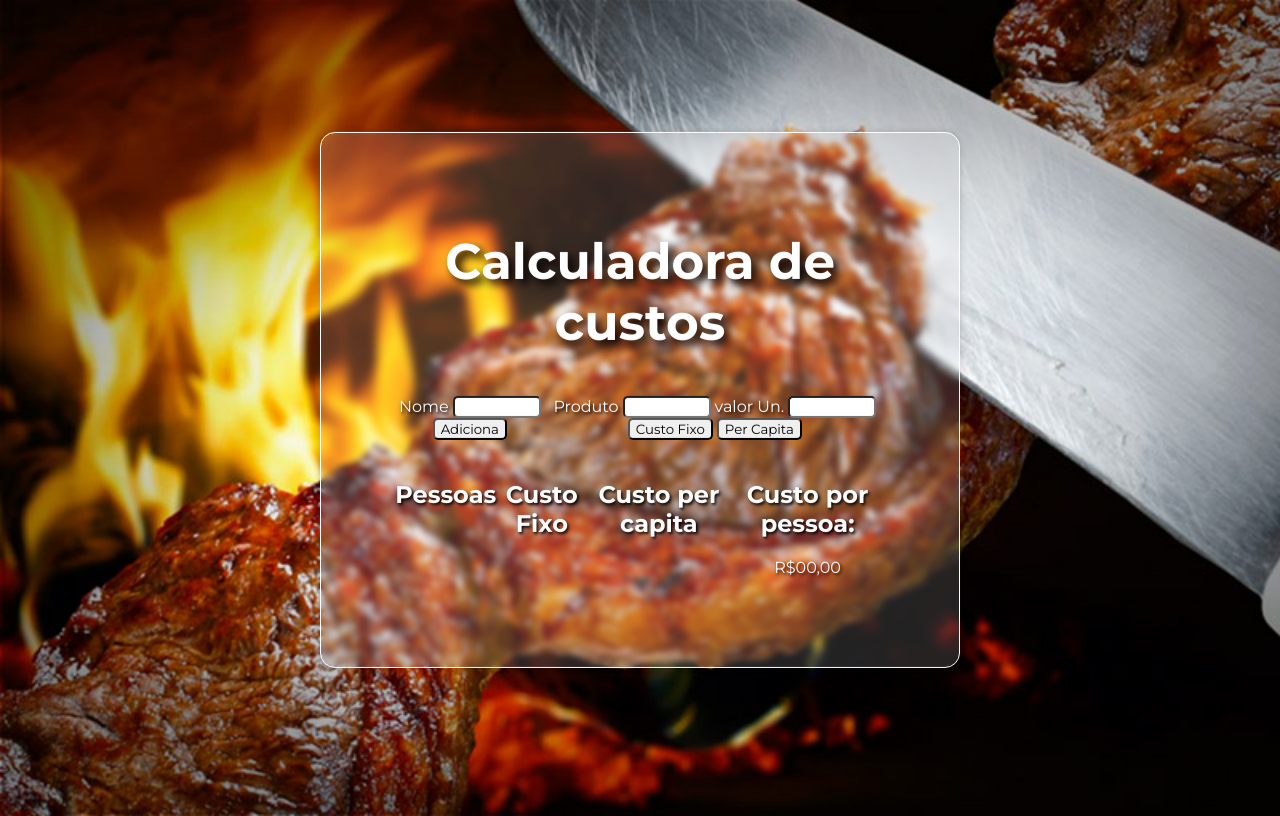
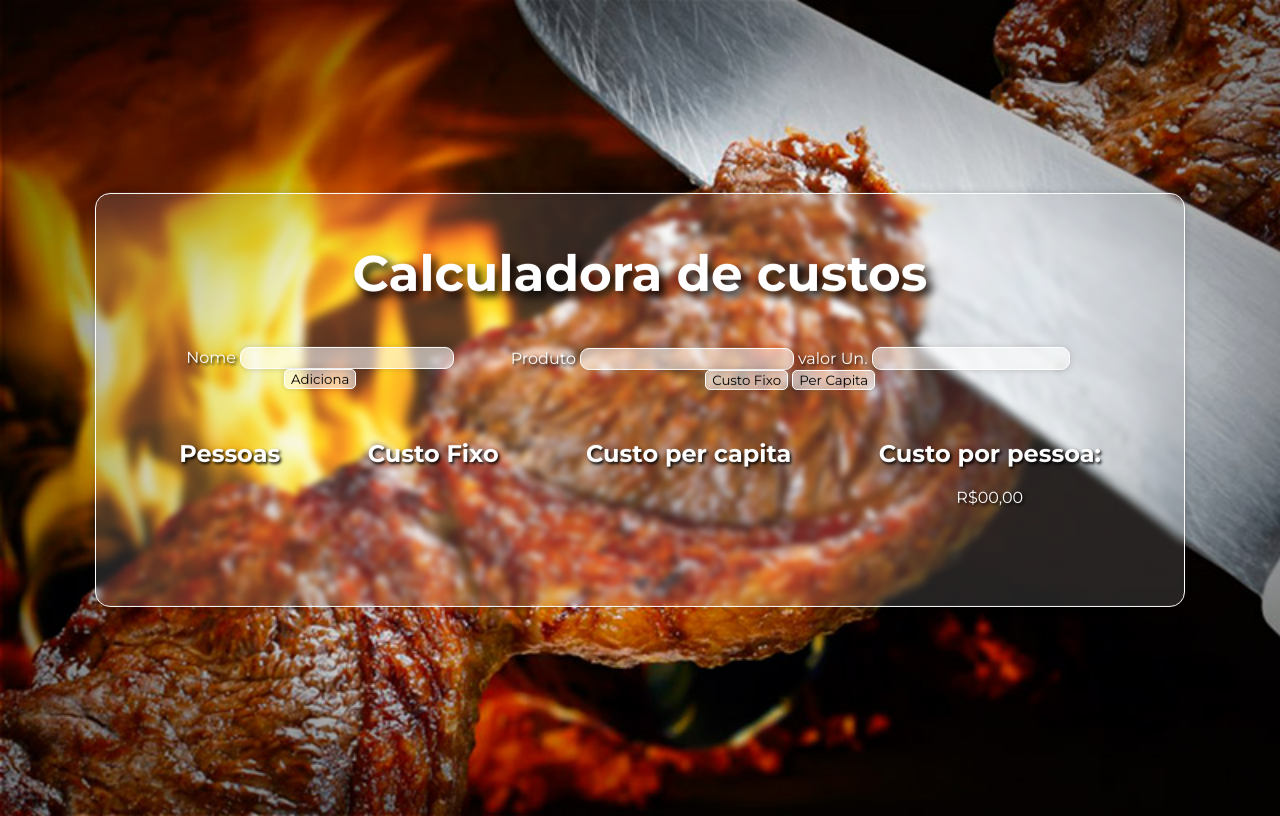
Before and after one commit to NashiCodes/Calculo-do-Churrasco, a plain HTML site: page index.html in a window 1280 px wide. Drawn offline with Linux system fonts and the light colour scheme.

Commit message:
ajusta detalhes da estilização

```diff
--- a/index.html
+++ b/index.html
@@ -35,7 +35,6 @@
           <h2>Custo Fixo</h2>
           <table>
             <tbody id="table1">
-              <tr></tr>
             </tbody>
           </table>
         </div>
@@ -43,9 +42,6 @@
           <h2>Custo per capita</h2>
           <table>
             <tbody id="table2">
-              <tr>
-                <td></td>
-              </tr>
             </tbody>
           </table>
         </div>
--- a/scripts/main.js
+++ b/scripts/main.js
@@ -89,9 +89,10 @@ function calculaTotal() {
 }
 
 function criaBotao() {
-  let removebtn = document.createElement("button");
+  let removebtn = document.createElement("img");
   removebtn.id = xId;
   removebtn.className = "remove-button";
+  removebtn.src = "../images/x.png";
 
   xId++;
   return removebtn;
--- a/style/style.css
+++ b/style/style.css
@@ -20,10 +20,11 @@ body{
     flex-direction: column;
     position: absolute;
     justify-content: center;
-    width: fit-content;
+    width: 75vw;
     height: fit-content;
     border-radius: 15px;
     padding: 5%;
+    padding-top: 15px;
     top: 50%;
     left: 50%;
     z-index: 999;
@@ -48,16 +49,14 @@ label{
     text-shadow: black 0.1em 0.1em 0.2em;
 }
 
-.inputlabel{
-    font-family: "Montserrat", sans-serif;
-    border-radius: 5px;
-    width: 80px;
-}
-
 .btn{
     font-family: "Montserrat", sans-serif;
     border-radius: 5px;
     width: fit-content;
+    background: rgba(255, 255, 255, 0.521);
+    border: 1px solid #fff;
+    backdrop-filter: blur(3px);
+    box-shadow: 0 0 6px 0 rgba(29, 29, 29, 0.203);
 }
 
 .ptc{
@@ -79,7 +78,37 @@ label{
 
 .remove-button{
     display: flex;
-    position: absolute;
     width: 15px;
     height: 15px;
+    margin: auto;
 }
+
+input[type="text"] {
+    outline: none;
+    border-radius: 9px;
+    font-family: "Monteserrat", sans-serif;
+    font-size: medium;
+    font-style: italic;
+    background: rgba(255, 255, 255, 0.521);
+    border: 1px solid #fff;
+    backdrop-filter: blur(3px);
+    box-shadow: 0 0 6px 0 rgba(29, 29, 29, 0.203);
+  }
+
+  input[type="number"] {
+    outline: none;
+    border-radius: 9px;
+    font-family: "Montserrat", sans-serif;
+    font-size: medium;
+    font-style: italic;
+    background: rgba(255, 255, 255, 0.521);
+    border: 1px solid #fff;
+    backdrop-filter: blur(3px);
+    box-shadow: 0 0 6px 0 rgba(29, 29, 29, 0.203);
+  }
+
+  li{
+    display: flex;
+    flex-direction: row;
+    padding: 2%;
+  }
```
